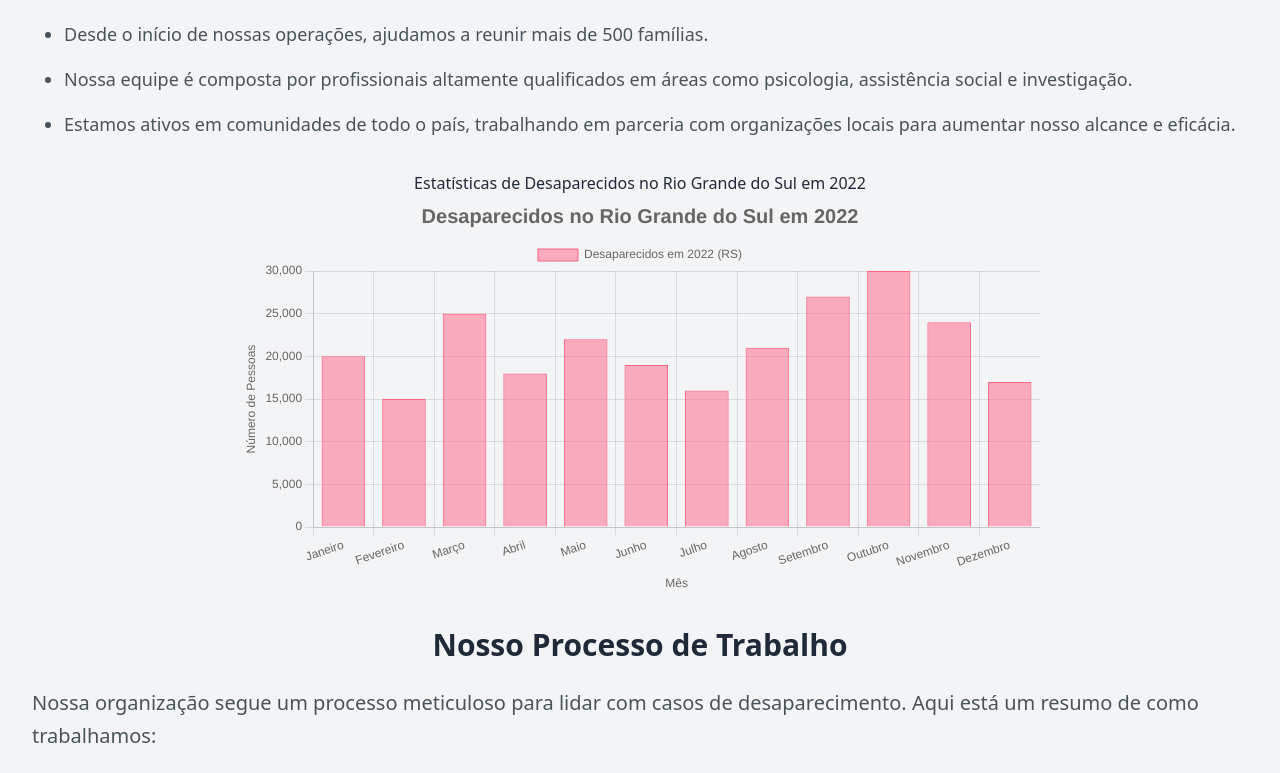
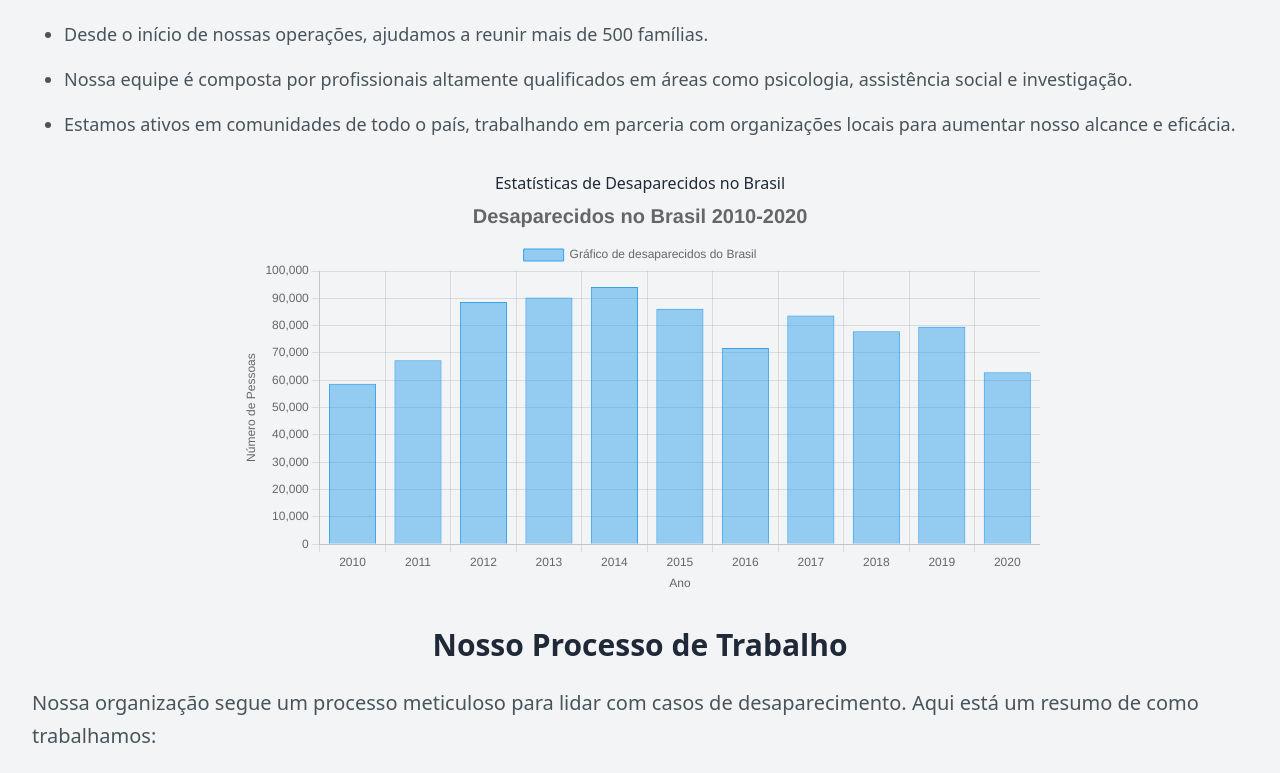
Before and after one commit to 19rs/PI, a website: page src/screens/index.html in a window 1280 px wide. Shown: the part 572-1345 px from the top of the page. Drawn offline with nearby package versions, Linux system fonts and the light colour scheme.

Commit message:
dados e cor

```diff
--- a/src/screens/index.html
+++ b/src/screens/index.html
@@ -187,7 +187,7 @@
       </section>
 
       <section>
-        <h2>Estatísticas de Desaparecidos no Rio Grande do Sul em 2022</h2>
+        <h2>Estatísticas de Desaparecidos no Brasil</h2>
         <div class="chart-container">
           <canvas id="desaparecidosChart"></canvas>
         </div>
@@ -342,26 +342,28 @@
     <script>
       const data = {
         labels: [
-          "Janeiro",
-          "Fevereiro",
-          "Março",
-          "Abril",
-          "Maio",
-          "Junho",
-          "Julho",
-          "Agosto",
-          "Setembro",
-          "Outubro",
-          "Novembro",
-          "Dezembro",
+          "2010",
+          "2011",
+          "2012",
+          "2013",
+          "2014",
+          "2015",
+          "2016",
+          "2017",
+          "2018",
+          "2019",
+          "2020",
         ],
         datasets: [
           {
-            label: "Desaparecidos em 2022 (RS)",
-            backgroundColor: "rgba(255, 99, 132, 0.5)",
-            borderColor: "rgba(255, 99, 132, 1)",
+            label: "Gráfico de desaparecidos do Brasil",
+            backgroundColor: "rgba(54, 162, 235, 0.5)",
+            borderColor: "rgba(54, 162, 235, 1)",
             borderWidth: 1,
-            data: [20000, 15000, 25000, 18000, 22000, 19000, 16000, 21000, 27000, 30000, 24000, 17000],
+            data: [
+              58764, 67308, 88618, 90301, 94101, 86169, 71796, 83701, 77907,
+              79608, 62913,
+            ],
           },
         ],
       };
@@ -374,7 +376,7 @@
           plugins: {
             title: {
               display: true,
-              text: "Desaparecidos no Rio Grande do Sul em 2022",
+              text: "Desaparecidos no Brasil 2010-2020",
               font: {
                 size: 20,
               },
@@ -391,7 +393,7 @@
             x: {
               title: {
                 display: true,
-                text: "Mês",
+                text: "Ano",
               },
             },
           },
```
